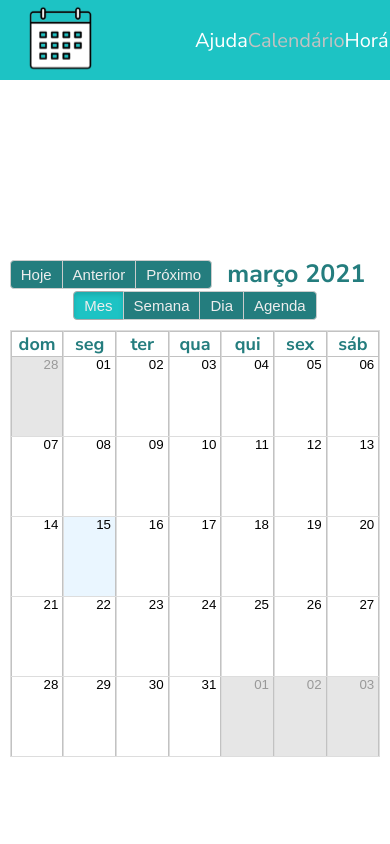
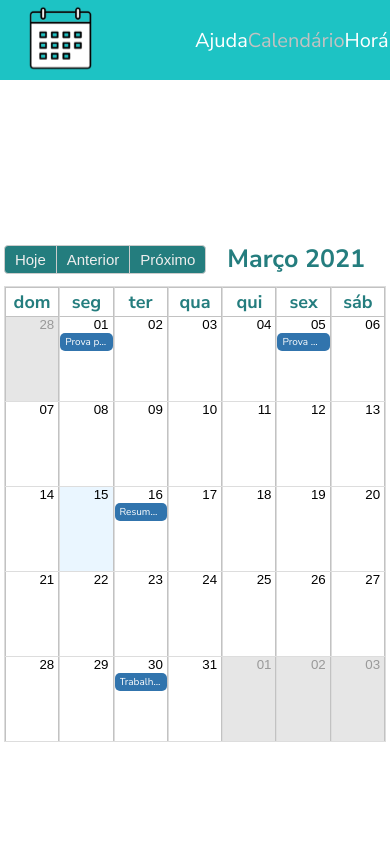
Before and after one commit to Quick-Dates/Quick-Dates-Web, a React (Create React App) app: page /activities in a window 390 px wide. Shown: the top 844 px of the page. Built offline with nearby package versions, Linux system fonts and the light colour scheme.

Commit message:
Responsive - Calendar - Modal

```diff
--- a/src/components/BigCalendar/index.css
+++ b/src/components/BigCalendar/index.css
@@ -1,13 +1,16 @@
 .rbc-calendar{/*Calendar*/
   margin-bottom: 2rem;
-  margin-top: 3rem;
+  /* margin-top: 3rem; */
   width: 95%;
 }
 
-.rbc-toolbar-label{/*Label*/
+span.rbc-toolbar-label{/*Label*/
   font-size: 2.5rem;
   font-weight: 700;
   color: var(--color-text-card);
+  display: flex;
+  justify-content: flex-end;
+  text-transform: capitalize;
 }
 
 .rbc-btn-group button{/*Buttons top*/
@@ -33,7 +36,10 @@
   /* background-color: var(--color-text-visited-header); */
   color: var(--background-button-primary);
   border: 1px solid var(--color-text-visited-header);
-
+  height: 30px;
+  display: flex;
+  justify-content: center;
+  align-items: center;
 }
 
 span[role="columnheader"]{/*Days*/
@@ -49,3 +55,34 @@ a[role="cell"]{/*Day number*/
   border-left: 1px solid var(--color-text-visited-header);
   border-right: 1px solid var(--color-text-visited-header);
 }
+
+
+.rbc-btn-group:last-child{/*botoes*/
+  display: none;
+}
+
+.rbc-btn-group:last-child button:nth-child(4){/*botoes*/
+  display: none;
+}
+
+div.rbc-timeslot-group{
+  height: 60px;
+}
+
+/*Mobile*/
+@media(max-width: 425px){
+
+  .rbc-calendar{/*Calendar*/
+    margin-bottom: 2rem;
+    width: 98%;
+  }
+
+  span.rbc-toolbar-label{/*Label*/
+    font-size: 2.5rem;
+    font-weight: 700;
+    color: var(--color-text-card);
+    display: flex;
+    justify-content: center;
+    text-transform: capitalize;
+  }
+}
--- a/src/components/BigCalendar/index.tsx
+++ b/src/components/BigCalendar/index.tsx
@@ -1,5 +1,5 @@
 import moment from 'moment';
-import React from 'react';
+import React, { useState } from 'react';
 import { Calendar, momentLocalizer } from 'react-big-calendar';
 import 'moment/locale/pt-br';
 import 'react-big-calendar/lib/css/react-big-calendar.css';
@@ -7,11 +7,76 @@ import 'react-big-calendar/lib/css/react-big-calendar.css';
 // css
 import './index.css';
 
+interface Object {
+  title: string;
+  start: Date;
+  end: Date;
+  details: string;
+  minValue: number;
+  maxValue: number;
+  typeEvaluation: string;
+  class: string;
+}
+
 export default function BigCalendar(): JSX.Element {
   const localizer = momentLocalizer(moment);
+
+  const events = [{
+    title: 'Prova português',
+    start: new Date(2021, 2, 1, 10, 0), // 10.00 AM
+    end: new Date(2021, 2, 1, 14, 0), // 2.00 PM
+    details: 'Pontuação',
+    minValue: 0,
+    maxValue: 10,
+    typeEvaluation: 'Prova',
+    class: '3° Informática',
+  },
+  {
+    title: 'Prova matemática',
+    start: new Date(2021, 2, 5, 10, 0), // 10.00 AM
+    end: new Date(2021, 2, 5, 14, 0), // 2.00 PM
+    details: 'P.A e P.G',
+    minValue: 0,
+    maxValue: 10,
+    typeEvaluation: 'Trabalho',
+    class: '3° Informática',
+  },
+  {
+    title: 'Resumo de história',
+    start: new Date(2021, 2, 16, 10, 0), // 10.00 AM
+    end: new Date(2021, 2, 16, 14, 0), // 2.00 PM
+    details: 'Estado novo',
+    minValue: 0,
+    maxValue: 10,
+    typeEvaluation: 'Resumo',
+    class: '3° Informática',
+  },
+  {
+    title: 'Trabalho de biologia',
+    start: new Date(2021, 2, 30, 10, 0), // 10.00 AM
+    end: new Date(2021, 2, 30, 14, 0), // 2.00 PM
+    details: 'Fazer a mão',
+    minValue: 0,
+    maxValue: 10,
+    typeEvaluation: 'Trabalho',
+    class: '3° Informática',
+  }];
+
+  // eslint-disable-next-line @typescript-eslint/ban-types
+  function click(event: Object) {
+    // eslint-disable-next-line no-console
+    console.log(event);
+  }
+
   return (
     <Calendar
-      events={[]}
+      onSelectEvent={(event) => click(event)}
+      events={[
+        events[0],
+        events[1],
+        events[2],
+        events[3],
+      ]}
       localizer={localizer}
       startAccessor="start"
       endAccessor="end"
@@ -28,5 +93,3 @@ export default function BigCalendar(): JSX.Element {
     />
   );
 }
-
-// export default BigCalendar;
--- a/src/pages/ActivitiesList/index.tsx
+++ b/src/pages/ActivitiesList/index.tsx
@@ -9,7 +9,7 @@ import animation from '../../assets/calendar-animation.json';
 
 export default function ActivitiesList(): JSX.Element {
   const [isAnimation, setAnimation] = useState(true);
-  setTimeout(() => { setAnimation(false); }, 3000);
+  setTimeout(() => { setAnimation(false); }, 2000);// 5500
 
   const optionsAnimation = {
     loop: true,
--- a/src/pages/scheduleActivity/index.tsx
+++ b/src/pages/scheduleActivity/index.tsx
@@ -2,4 +2,4 @@ import react from 'react';
 import Template from '../../components/Template';
 import './styles.css';
 
-<p> TESTE </p>
+  <p> TESTE </p>;
```
